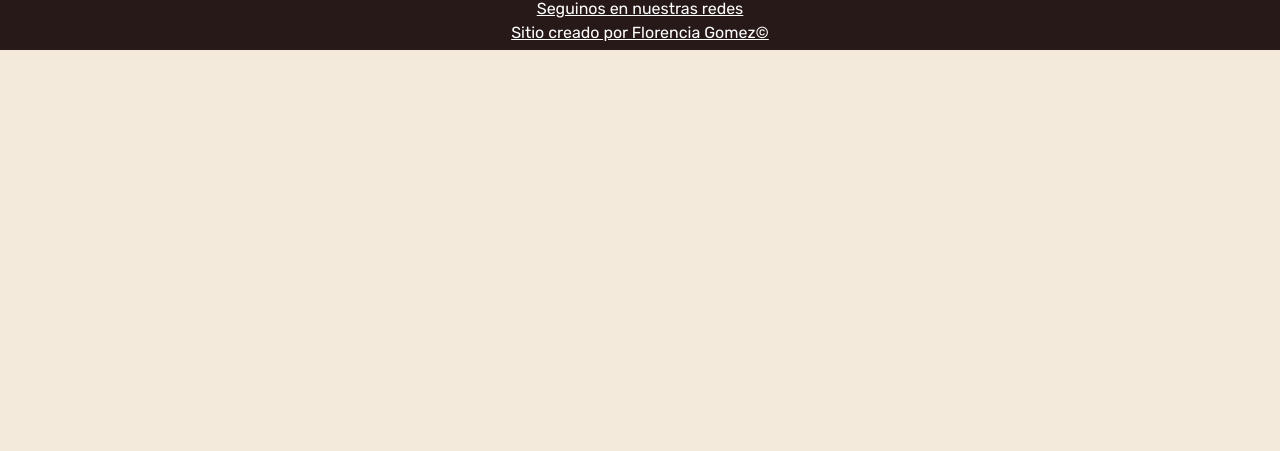
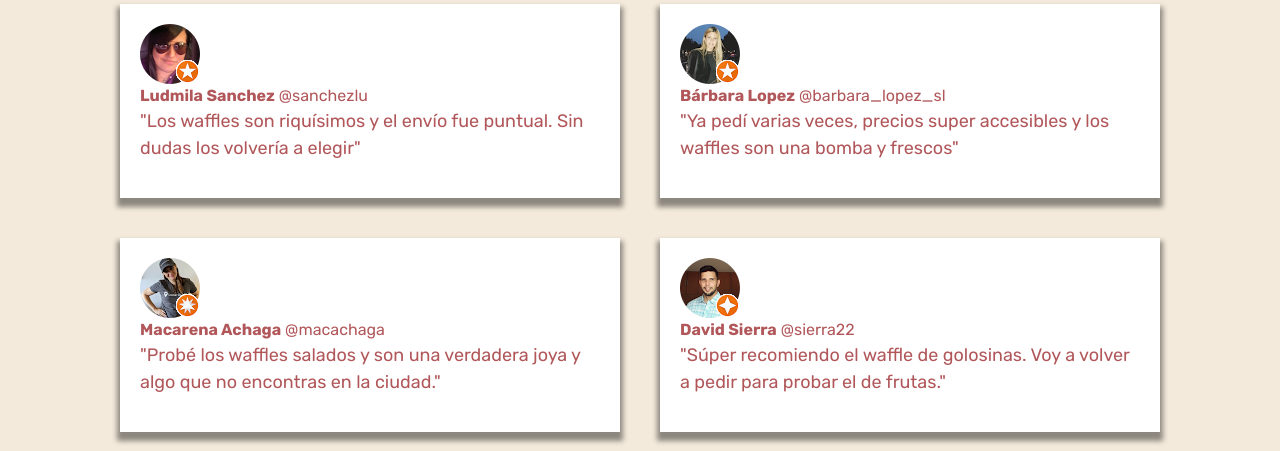
Before and after one commit to Gomez-mf/Wafflitosvm, a website: page index.html in a window 1280 px wide. Shown: the part 857-1308 px from the top of the page. Before the commit the page ends 907 px from the top, so only its background shows below. Drawn offline with nearby package versions, Linux system fonts and the light colour scheme.

Commit message:
Agregué testimonios al index y modifique el h1

```diff
--- a/index.html
+++ b/index.html
@@ -14,7 +14,6 @@
     <link rel="preconnect" href="https://fonts.gstatic.com" crossorigin>
     <link href="https://fonts.googleapis.com/css2?family=Rubik:ital,wght@0,300;0,400;0,500;0,700;1,900&display=swap" rel="stylesheet">
     <link rel="stylesheet" href="./css/estilos.css">
-
 </head>
 
 <body>
@@ -22,6 +21,7 @@
         <nav class="navbar navbar-expand-lg navbar-light bg-light">
             <div class="container-fluid">
                 <a class="navbar-brand" href="./index.html"><img src="./media/logo3.png" alt="logo de wafflitos"></a>
+                <p class="titulosNav">Los mejores waffles<br> de Villa Mercedes</p>
                 <button class="navbar-toggler" type="button" data-bs-toggle="collapse" data-bs-target="#navbarNavAltMarkup" aria-controls="navbarNavAltMarkup" aria-expanded="false" aria-label="Toggle navigation">
                 <span class="navbar-toggler-icon"></span>
               </button>
@@ -73,9 +73,70 @@
         </div>
         <div class="principalTextos">
             <h1>¡Los mejores waffles de Villa Mercedes!</h1>
-            <p>No te quedes sin probar los tuyos.
+        </div>
+        <div>
+            <p class="centrar">¡Nuestros clientes ya los probaron!<br> No te quedes sin probar los tuyos.
             </p>
-        </div>
+            <section>
+                <div class="contenedorTestimonios">
+                    <div class="caja">
+                        <div class="imagenUsuario">
+                            <img src="./media/testimonio1.png" alt="">
+                        </div>
+                        <div class="nombreUsuario">
+                            <strong>Ludmila Sanchez</strong>
+                            <span>@sanchezlu</span>
+                        </div>
+                        <div class="reseña">
+                            <p>
+                                "Los waffles son riquísimos y el envío fue puntual. Sin dudas los volvería a elegir"
+                            </p>
+                        </div>
+                    </div>
+                    <div class="caja">
+                        <div class="imagenUsuario">
+                            <img src="./media/testimonio2.png" alt="">
+                        </div>
+                        <div class="nombreUsuario">
+                            <strong>Bárbara Lopez</strong>
+                            <span>@barbara_lopez_sl</span>
+                        </div>
+                        <div class="reseña">
+                            <p>
+                                "Ya pedí varias veces, precios super accesibles y los waffles son una bomba y frescos"
+                            </p>
+                        </div>
+                    </div>
+                    <div class="caja">
+                        <div class="imagenUsuario">
+                            <img src="./media/testimonio 3.png" alt="">
+                        </div>
+                        <div class="nombreUsuario">
+                            <strong>Macarena Achaga</strong>
+                            <span>@macachaga</span>
+                        </div>
+                        <div class="reseña">
+                            <p class="reseña">
+                                "Probé los waffles salados y son una verdadera joya y algo que no encontras en la ciudad."
+                            </p>
+                        </div>
+                    </div>
+                    <div class="caja">
+                        <div class="imagenUsuario">
+                            <img src="./media/testimonio4.png" alt="">
+                        </div>
+                        <div class="nombreUsuario">
+                            <strong>David Sierra</strong>
+                            <span>@sierra22</span>
+                        </div>
+                        <div class="reseña">
+                            <p>
+                                "Súper recomiendo el waffle de golosinas. Voy a volver a pedir para probar el de frutas."
+                            </p>
+                        </div>
+                    </div>
+                </div>
+            </section>
     </main>
     <footer>
         <div class="footer">
--- a/scss/_index.scss
+++ b/scss/_index.scss
@@ -7,6 +7,24 @@
     text-decoration: underline;
 }
 
-.iconosMenu {
-    margin: 0px 5px;
+.contenedorTestimonios {
+    display: flex;
+    justify-content: center;
+    align-items: center;
+    flex-wrap: wrap;
+    width: 100%;
 }
+
+.caja {
+    width: 500px;
+    box-shadow: $sombra;
+    background-color: white;
+    padding: 20px;
+    margin: 20px;
+    cursor: pointer;
+    ;
+}
+
+.nombreUsuario {
+    color: $colorGral
+}
--- a/scss/_nav.scss
+++ b/scss/_nav.scss
@@ -37,3 +37,17 @@
     z-index: 40;
     justify-content: center;
 }
+
+.iconosMenu {
+    margin: 0px 5px;
+}
+
+.titulosNav {
+    text-transform: uppercase;
+    font-weight: bold;
+    text-decoration: underline;
+    text-align: center;
+    font-size: 18px;
+    margin-top: 20px;
+    display: none;
+}
--- a/scss/_responsive.scss
+++ b/scss/_responsive.scss
@@ -32,4 +32,14 @@
             margin-left: 5px;
             margin-right: 5px;
         }
+        .titulosNav {
+            display: flex;
+            flex-flow: row wrap;
+        }
+        .principalTextos {
+            display: none;
+        }
+        .principalTextos-- {
+            display: block;
+        }
     }
```
Also changed, not shown: pages/nosotros.html (+1 -0 lines), pages/pedidos.html (+1 -0 lines), pages/productos.html (+1 -0 lines), pages/promociones.html (+1 -0 lines), css/estilos.css, media/testimonio 3.png (added), media/testimonio1.png (added), media/testimonio2.png (added), media/testimonio4.png (added).
